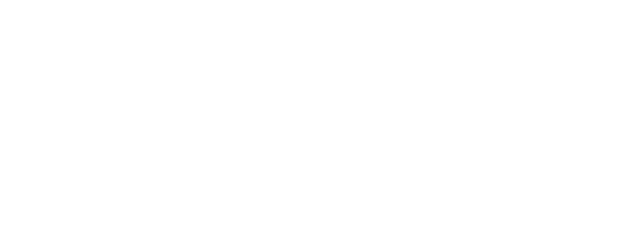
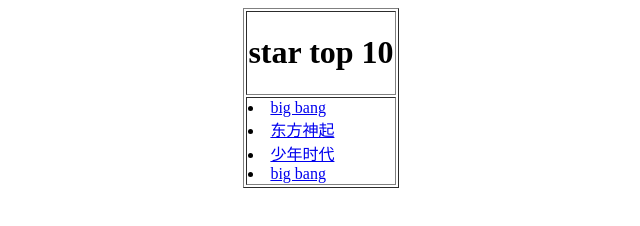
Before and after one commit to guocongstudy/web_demo, a plain HTML site: page vs.html in a window 1280 px wide. Shown: the whole page, without its empty margins (319-959 px from the left). Drawn offline with Linux system fonts and the light colour scheme.

Commit message:
第二个页面的编辑，css入门

```diff
--- a/vs.html
+++ b/vs.html
@@ -5,6 +5,39 @@
     <title>Title</title>
 </head>
 <body>
+<!--<p><img src="images/logo.jpg" alt=""><a href="http://www.baidu.com">这个帅哥咋样</a></p>-->
+<!--<p><img src="images/logo.jpg" alt=""><a href="http://www.baidu.com"></a></p>-->
+<!--<p><img src="images/logo.jpg" alt=""><a href="http://www.baidu.com"></a></p>-->
+<!--<p><img src="images/logo.jpg" alt=""><a href="http://www.baidu.com"></a></p>-->
+<!--<p>word</p>-->
+<!--<p></p>-->
+<!--<p>段落内容</p>-->
+<!--<img str="" alt="">-->
+<!--<div>-->
+<!--    <p></p>-->
+<!--</div>-->
+<!--<div><img src="" alt=""></div>-->
+<!--<p>content</p>-->
+<!--<p>content</p>-->
+<!--<p>content</p>-->
+<!--<p>content</p>-->
+<!--<p>content</p>-->
 
+<div align="center">
+
+    <table border="1">
+        <tr>
+            <td><h1> star top 10</h1></td>
+        </tr>
+        <tr>
+            <td>
+                <li><a href="#">big bang</a></li>
+                <li><a href="#">东方神起</a></li>
+                <li><a href="#">少年时代</a></li>
+                <li><a href="#">big bang</a></li>
+            </td>
+        </tr>
+    </table>
+</div>
 </body>
 </html>
```
Also changed, not shown: index.html (+1 -1 lines), images/logo.jpg (added).
